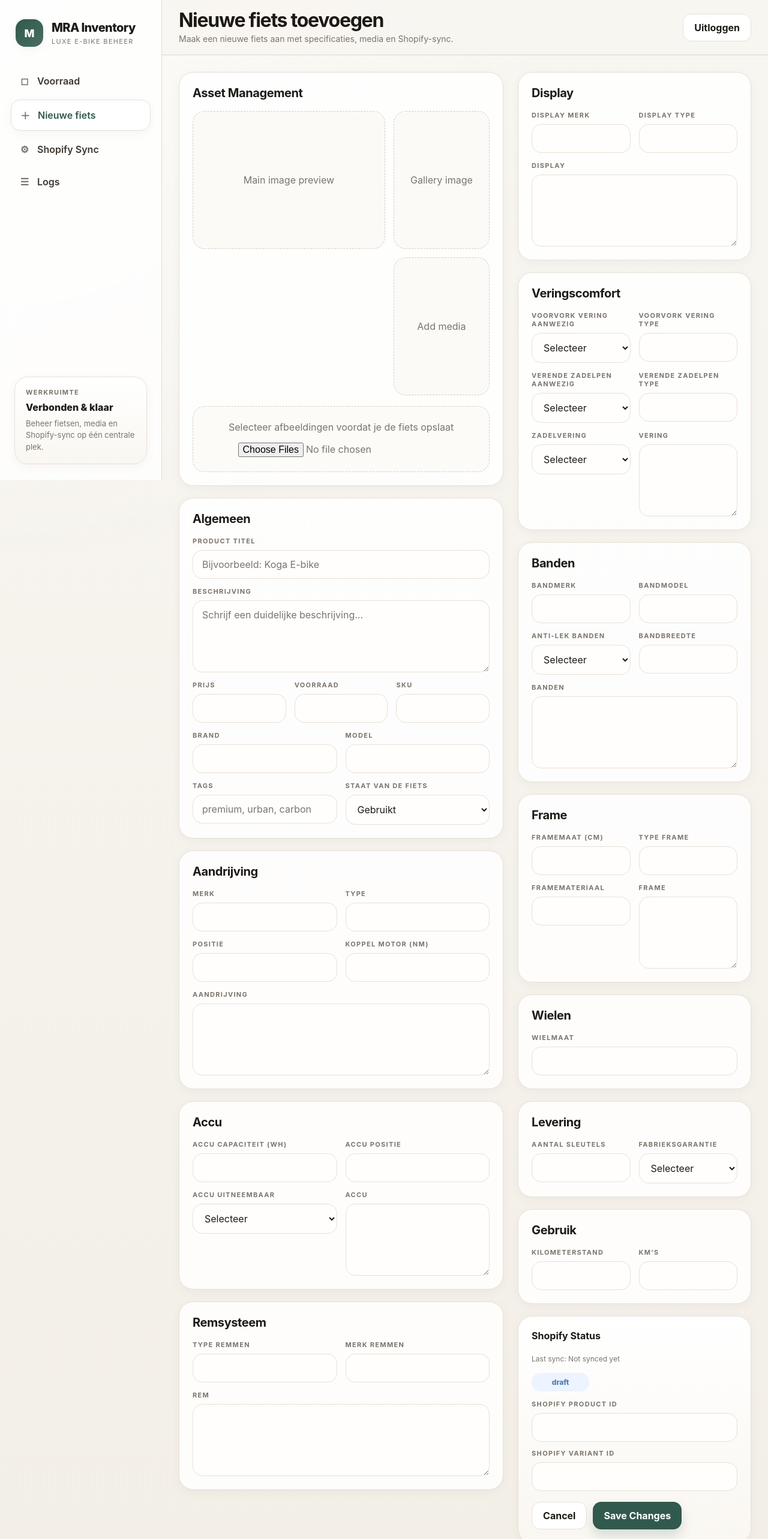
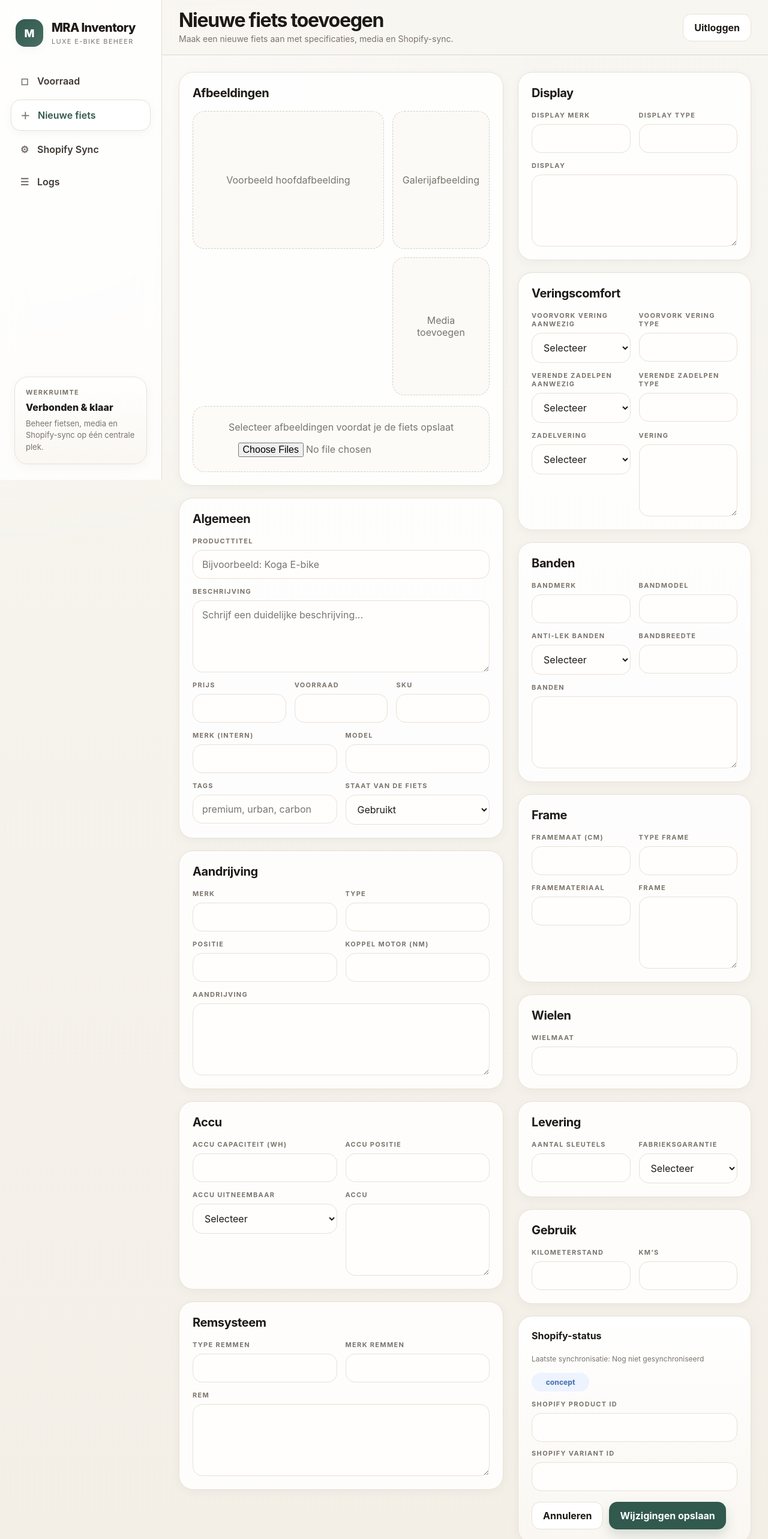
Before and after one commit to kenzy204/MRA-Inventory, a React app in the folder frontend/: page /bikes/new in a window 1280 px wide. Shown: the top 2566 px of the page at 60% size. Built offline with nearby package versions, Linux system fonts and the light colour scheme; no server answers; sample sign-in values are in the browser's storage; the HTML template or start-up script is replaced by a standard one.

Commit message:
Update BikeForm.jsx

```diff
--- a/frontend/src/components/BikeForm.jsx
+++ b/frontend/src/components/BikeForm.jsx
@@ -133,7 +133,7 @@ export default function BikeForm({
         await onImageUpload(bikeId, file);
       }
       setImages([]);
-      alert('Images uploaded');
+      alert('Afbeeldingen geüpload');
     } finally {
       setUploading(false);
     }
@@ -179,16 +179,16 @@ export default function BikeForm({
     <form onSubmit={handleSubmit} className="form-grid">
       <div className="form-stack">
         <div className="form-card">
-          <h3>Asset Management</h3>
+          <h3>Afbeeldingen</h3>
 
           <div className="asset-gallery">
             <div className="asset-main">
-              {renderImage(mainImage, 'Bike main', 'Main image preview')}
+              {renderImage(mainImage, 'Hoofdafbeelding fiets', 'Voorbeeld hoofdafbeelding')}
             </div>
 
             <div className="asset-side">
-              {renderImage(sideImages[0], 'Bike side', 'Gallery image')}
-              {renderImage(sideImages[1], 'Bike side', 'Add media')}
+              {renderImage(sideImages[0], 'Extra afbeelding fiets', 'Galerijafbeelding')}
+              {renderImage(sideImages[1], 'Extra afbeelding fiets', 'Media toevoegen')}
             </div>
           </div>
 
@@ -203,7 +203,7 @@ export default function BikeForm({
               <input type="file" multiple accept="image/*" onChange={handleImagesChange} />
 
               {images.length > 0 && (
-                <div style={{ marginTop: 12 }}>{images.length} image(s) selected</div>
+                <div style={{ marginTop: 12 }}>{images.length} afbeelding(en) geselecteerd</div>
               )}
 
               {bikeId && (
@@ -214,7 +214,7 @@ export default function BikeForm({
                     onClick={handleUploadAdditionalImages}
                     disabled={images.length === 0 || uploading}
                   >
-                    {uploading ? 'Uploading...' : 'Upload Additional Images'}
+                    {uploading ? 'Uploaden...' : 'Extra afbeeldingen uploaden'}
                   </button>
                 </div>
               )}
@@ -226,7 +226,7 @@ export default function BikeForm({
           <h3>Algemeen</h3>
 
           <div className="field">
-            <label>Product titel</label>
+            <label>Producttitel</label>
             <input
               className="input"
               name="title"
@@ -264,7 +264,7 @@ export default function BikeForm({
 
           <div className="field-grid-2" style={{ marginTop: 14 }}>
             <div className="field">
-              <label>Brand</label>
+              <label>Merk (intern)</label>
               <input className="input" name="brand" value={form.brand ?? ''} onChange={handleChange} />
             </div>
             <div className="field">
@@ -559,13 +559,13 @@ export default function BikeForm({
         </div>
 
         <div className="side-status-card">
-          <h4 style={{ marginTop: 0 }}>Shopify Status</h4>
+          <h4 style={{ marginTop: 0 }}>Shopify-status</h4>
 
           <div className="side-status-meta">
-            Last sync:{' '}
+            Laatste synchronisatie:{' '}
             {initialValues?.last_synced_at
               ? new Date(initialValues.last_synced_at).toLocaleString()
-              : 'Not synced yet'}
+              : 'Nog niet gesynchroniseerd'}
           </div>
 
           <div style={{ marginBottom: 14 }}>
@@ -580,7 +580,7 @@ export default function BikeForm({
                   : 'badge badge-synced'
               }
             >
-              {initialValues?.sync_status || 'draft'}
+              {initialValues?.sync_status || 'concept'}
             </span>
           </div>
 
@@ -596,16 +596,16 @@ export default function BikeForm({
 
           {initialValues?.sync_status === 'error' && (
             <div className="warning-box">
-              Sync error detected. Review the data and try synchronizing again.
+              Er is een synchronisatiefout opgetreden. Controleer de gegevens en probeer opnieuw.
             </div>
           )}
 
           <div style={{ display: 'flex', gap: 10, marginTop: 18, flexWrap: 'wrap' }}>
             <button className="secondary-btn" type="button" onClick={() => window.history.back()}>
-              Cancel
+              Annuleren
             </button>
             <button className="primary-btn" type="submit" disabled={saving}>
-              {saving ? 'Saving...' : 'Save Changes'}
+              {saving ? 'Opslaan...' : 'Wijzigingen opslaan'}
             </button>
           </div>
         </div>
```
